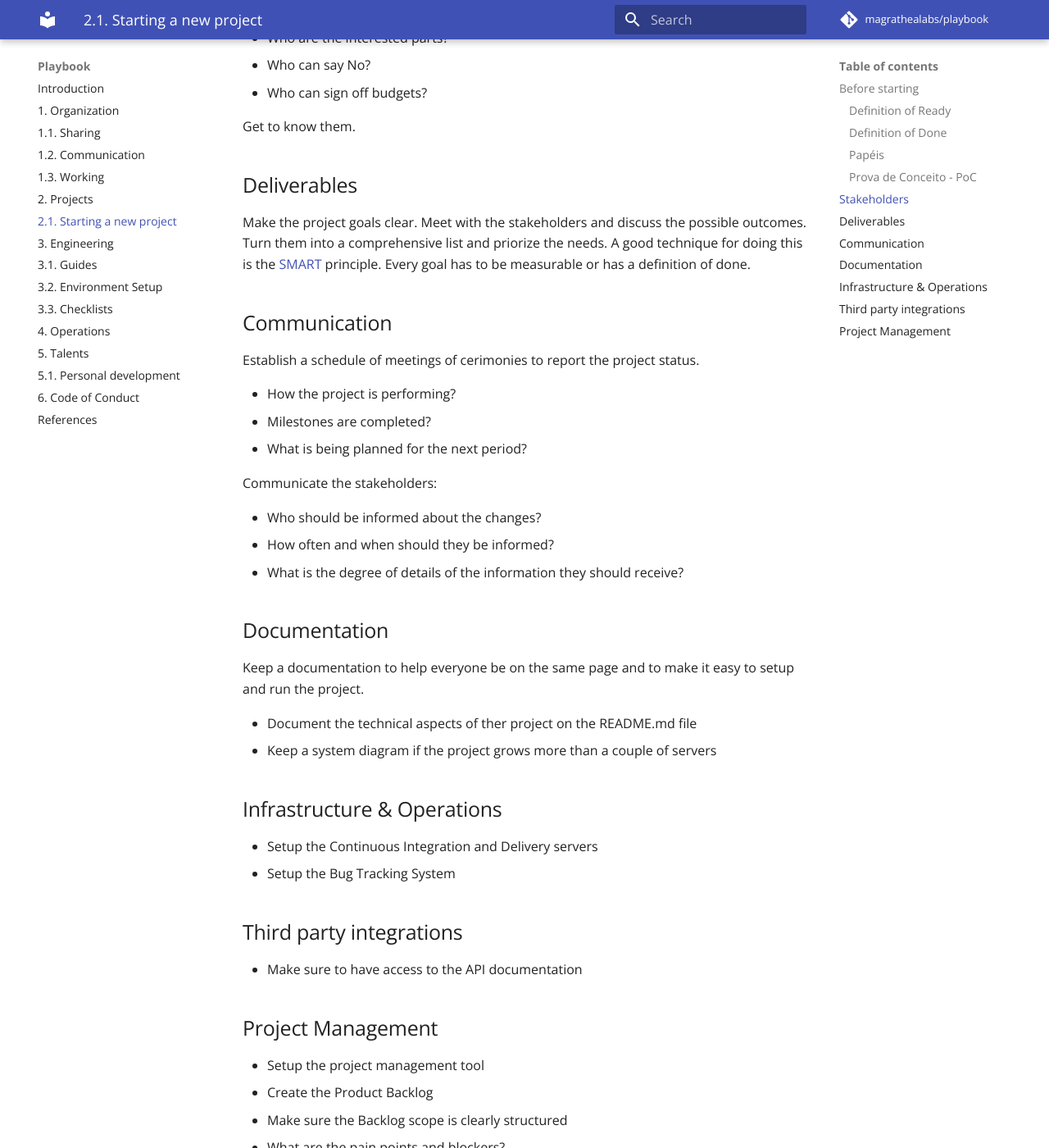
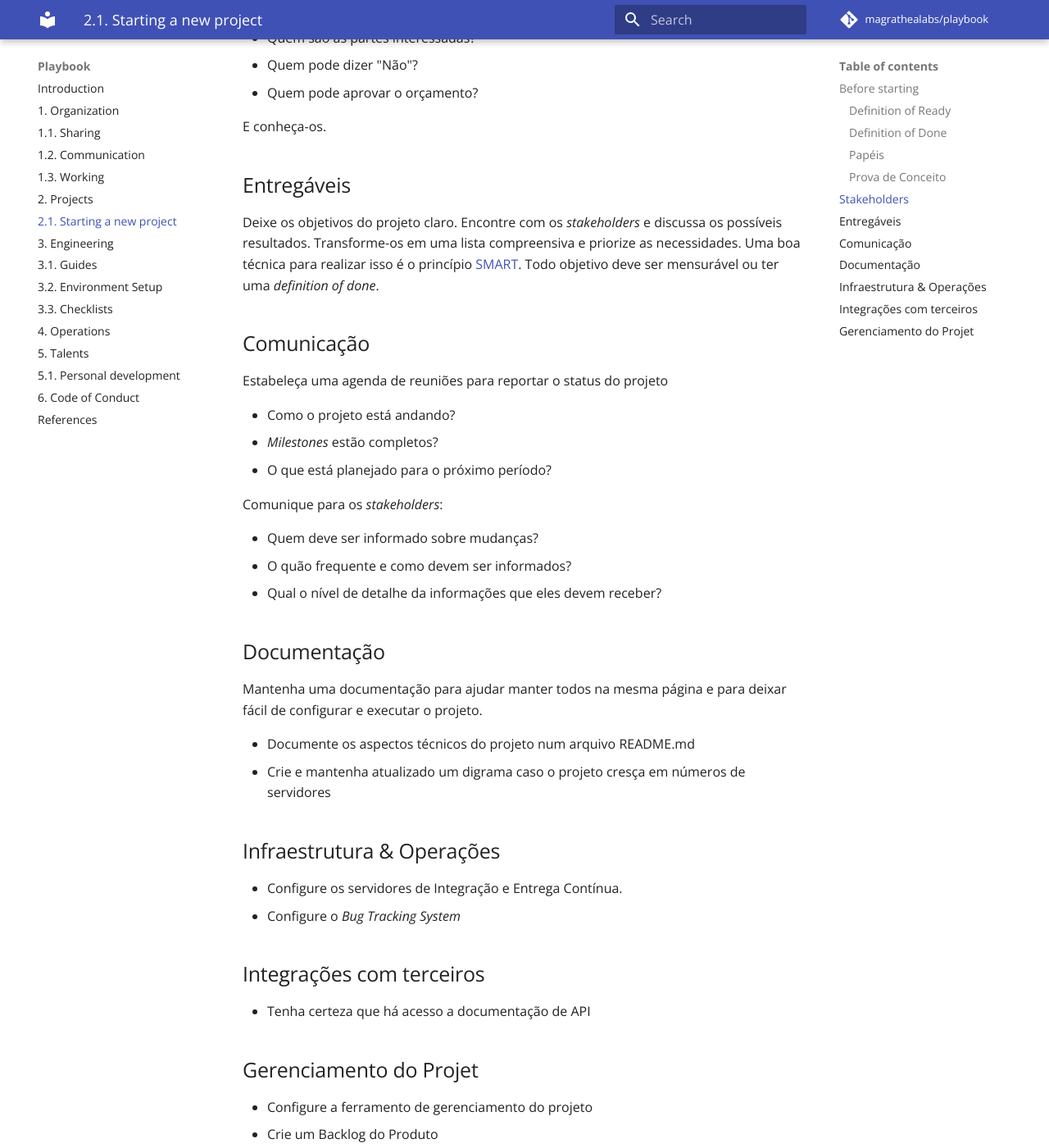
Before and after one commit to magrathealabs/playbook, an MkDocs documentation site: the page built from docs/2.1-new-projects.md, in a window 1280 px wide and 1400 px high, scrolled down 2749 px. Shown: the whole window at 82% size. Built offline with MkDocs 1.6.1 and Material for MkDocs 9.7.7, drawn with Linux system fonts in a browser that asks for light colours; comment, search, counter and statistics services are not loaded; some of the changed text lies outside the part shown.

Commit message:
Translate the rest of the file

```diff
--- a/docs/2.1-new-projects.md
+++ b/docs/2.1-new-projects.md
@@ -29,11 +29,11 @@ O item no backlog está escrito como uma User Story, definido o suficiente para
 
 A _Definition of Done_ (DoD) é usada para avaliar quando uma _User Story_ foi concluída, além de conduzir a um trabalho de qualidade. _Done_ (Pronto) significa que foi codificado de acordo com o padrão estabalecido, revisado, implementado com Desenvolvimento Orientado a Testes unitários (TDD), testado com 100 por cento dos testes automatizados, integrado e documentado.
 
-A "Definition of Done" reenforça que qualquer membro do time saiba exatamente o que é esperado na entrega. Reenforça também a transparência e a qualidade adequada para o propósito do produto e organização. Ele limita o custo de retrabalho após que a funcionalidade seja aceita como "Done". Ter um contrato explícito limita o riscos de desentendimento e conflito entre o time de desenvolvimento e o cliente.
+A _Definition of Done_ reenforça que qualquer membro do time saiba exatamente o que é esperado na entrega. Reenforça também a transparência e a qualidade adequada para o propósito do produto e organização. Ele limita o custo de retrabalho após que a funcionalidade seja aceita como _Done_. Ter um contrato explícito limita o riscos de desentendimento e conflito entre o time de desenvolvimento e o cliente.
 
-Nós devemos incluir "Feature Scenarios" descrevendo os requetimentos do produto. Devemos incluir testes de aceitação baseados nos "Feature Scenarios".
+Nós devemos incluir _Feature Scenarios_ descrevendo os requetimentos do produto. Devemos incluir testes de aceitação baseados nos _Feature Scenarios_.
 
-A nossa "Definition of Done" incluem as seguintes:
+O nosso _Definition of Done_ devem satisfazem os seguintes pontos:
 
 * Funcionalidade foi testada com critérios rigorsos de aceitação
 * Testes unitátios e funcionais escritos e passando
@@ -50,66 +50,66 @@ No início do projeto, é definido quem irá ter cada papel, e como comunicar en
 
 Quem será responsável pelo QA? Quem será responsável por realizar o deploy para produção? Quem será responsável por priorizar o trabalho? O cliente irá entregar mockups e protótipos ou nós iremos seguir o nosso processo de design interno?
 
-### Prova de Conceito - PoC
+### Prova de Conceito
 
-Antes de começar qualquer projeto que utilize uma nova tecnologia, nós acreditamos extremamente útil realizar uma PoC. Isso reduz a chance de falha e problemas por causa de fatos e situações foram de controle.
+Antes de começar qualquer projeto que utilize uma nova tecnologia, nós acreditamos extremamente útil realizar uma Prova de Conteito (PoC). Isso reduz a chance de falha e problemas por causa de fatos e situações foram de controle.
 
 Por exemplo, nós tivemos que adicionar React em uma arquitetura de um cliente e tivemos inúmeros problemas nos testes. Se tivéssemos criado um simples componente "Hello World" com testes antes do projeto, iríamos ter identificado este problema e estimado melhor o prazo e esforço da entrega do projeto.
 
-## Stakeholders
+## _Stakeholders_
 
-A software project is successful when it has met the expectations of the stakeholders. A stakeholder could be:
+Um projeto de software tem sucesso quando encontra todas as espectactivas de seus  _stakeholders_. Um _stakeholders_ pode ser:
 
-- A project manager
-- The owner of the business
-- The customer who receives the deliverables
+- O gerente de projeto
+- O dono da empresa/negócio/agência
+- O cliente que recebe os entregáveis
 
-Identify:
+Identifique:
 
-- Who is the point of contact?
-- Who are the interested parts?
-  - Who can say No?
-  - Who can sign off budgets?
+- Quem é o ponto de contato?
+- Quem são as partes interessadas?
+  - Quem pode dizer "Não"?
+  - Quem pode aprovar o orçamento?
 
-Get to know them.
+E conheça-os.
 
-## Deliverables
+## Entregáveis
 
-Make the project goals clear. Meet with the stakeholders and discuss the possible outcomes. Turn them into a comprehensive list and priorize the needs. A good technique for doing this is the [SMART](https://en.wikipedia.org/wiki/SMART_criteria) principle. Every goal has to be measurable or has a definition of done.
+Deixe os objetivos do projeto claro. Encontre com os _stakeholders_ e discussa os possíveis resultados. Transforme-os em uma lista compreensiva e priorize as necessidades. Uma boa técnica para realizar isso é o princípio [SMART](https://en.wikipedia.org/wiki/SMART_criteria). Todo objetivo deve ser mensurável ou ter uma _definition of done_.
 
-## Communication
+## Comunicação
 
-Establish a schedule of meetings of cerimonies to report the project status.
+Estabeleça uma agenda de reuniões para reportar o status do projeto
 
-- How the project is performing?
-- Milestones are completed?
-- What is being planned for the next period?
+- Como o projeto está andando?
+- _Milestones_ estão completos?
+- O que está planejado para o próximo período?
 
-Communicate the stakeholders:
+Comunique para os _stakeholders_:
 
-- Who should be informed about the changes?
-- How often and when should they be informed?
-- What is the degree of details of the information they should receive?
+- Quem deve ser informado sobre mudanças?
+- O quão frequente e como devem ser informados?
+- Qual o nível de detalhe da informações que eles devem receber?
 
-## Documentation
+## Documentação
 
-Keep a documentation to help everyone be on the same page and to make it easy to setup and run the project.
+Mantenha uma documentação para ajudar manter todos na mesma página e para deixar fácil de configurar e executar o projeto.
 
-- Document the technical aspects of ther project on the README.md file
-- Keep a system diagram if the project grows more than a couple of servers
+- Documente os aspectos técnicos do projeto num arquivo README.md
+- Crie e mantenha atualizado um digrama caso o projeto cresça em números de servidores
 
-## Infrastructure & Operations
+## Infraestrutura & Operações
 
-- Setup the Continuous Integration and Delivery servers
-- Setup the Bug Tracking System
+- Configure os servidores de Integração e Entrega Contínua.
+- Configure o _Bug Tracking System_
 
-## Third party integrations
+## Integrações com terceiros
 
-- Make sure to have access to the API documentation
+- Tenha certeza que há acesso a documentação de API
 
-## Project Management
+## Gerenciamento do Projet
 
-- Setup the project management tool
-- Create the Product Backlog
-- Make sure the Backlog scope is clearly structured
-- What are the pain points and blockers?
+- Configure a ferramento de gerenciamento do projeto
+- Crie um Backlog do Produto
+- Mantenha o escopo do Backlog claramente estruturado
+- Quais são os pontos de dor e bloqueios?
```
